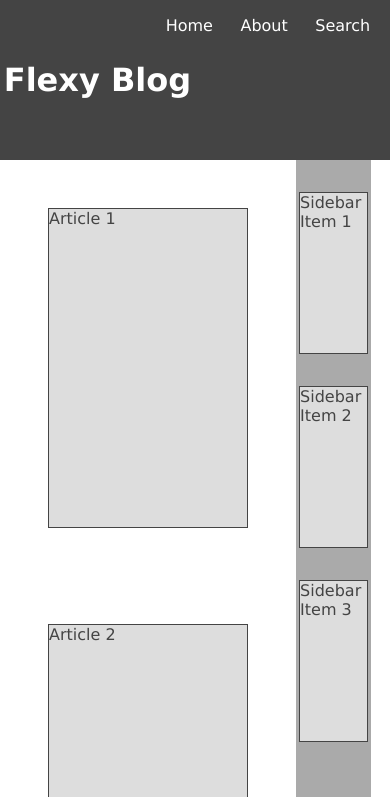
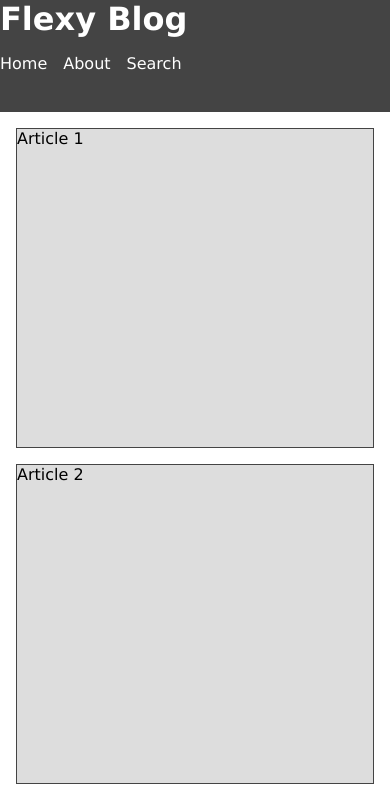
Before and after one commit to nmughal/flexyblog, a plain HTML site: page index.html in a window 390 px wide. Shown: the top 797 px of the page. Drawn offline with Linux system fonts and the light colour scheme.

Commit message:
modified css properties to begin with the mobile first strategy, added the viewport <meta> tag, and editted README file

```diff
--- a/index.html
+++ b/index.html
@@ -3,6 +3,10 @@
     <head>
         <meta charset='utf-8'>
         <title>Flexy Blog</title>
+
+        <meta name='viewport' content='width=device-width, initial-scale=1, maximum-scale=1'>
+        <meta name='author' content='Nadia'>
+
         <link rel='stylesheet' type='text/css' href='style.css'>
     </head>
     <body>
--- a/style.css
+++ b/style.css
@@ -1,6 +1,3 @@
-
-/* resetting some browser-default styles */
-/* DO NOT CHANGE THESE */
 
 html,body,header,main,footer,section,aside,h1,h2,h3,h4,p {
   margin:0;
@@ -8,98 +5,83 @@ html,body,header,main,footer,section,aside,h1,h2,h3,h4,p {
 }
 
 body {
-    /* DO NOT CHANGE THESE */
   font-family: Verdana, Arial, sans-serif;
 }
 
-.container {
-  display: flex;
-  justify-content: space-between;
-  width: 95%;
-}
-
 .hero {
-    /* DO NOT CHANGE THESE */
   background-color: #444444;
-    display: flex;
-    height: 10em;
-    justify-content: space-between;
+  height: 7em;
 }
 
 .hero h1 {
-    /* DO NOT CHANGE THESE */
   color: #ffffff;
-    display: flex;
-    justify-content: center;
-    align-self: center;
-    flex: 0 0 50%;
 }
 
-ul {
+.hero ul {
+  list-style: none;
   display: flex;
   flex-direction: row;
-  list-style: none;
-  justify-content: flex-end;
+  justify-content: flex-start;
+  padding-left: 0;
 }
 
-.hero li {
-  flex: 0 0 50%;
+.hero nav li a {
+  color: #ffffff;
+  text-decoration: none;
+  padding-right: 1em;
 }
 
-li a {
-  color: white;
-  text-decoration: none;
+.container {}
+  justify-content: space-between;
+  width: 90%;
 }
 
 .posts {
-    /* DO NOT CHANGE THESE */
   color: #444444;
   display: flex;
   justify-content: space-around;
   flex-wrap: wrap;
-    flex: 4 0 20%;
 }
 
 .posts article {
-    /* DO NOT CHANGE THESE */
   box-sizing: border-box;
   background-color: #dddddd;
   border: 1px solid #444444;
-    height: 20em; /* this is just so we can see the articles since they have no content */
-    margin: 3em;
-    flex: 1 0 30%;
+  height: 20em;
+  margin: 1em;
+  flex: 0 0 95%;
 }
 
 .sidebar {
-    /* DO NOT CHANGE THESE */
   background-color: #aaaaaa;
   color: #444444;
-    flex: 0 0 20%;
   display: flex;
   flex-direction: column;
   align-items: center;
+  flex: 0 0 20%;
 }
 
 .sidebar section {
-    /* DO NOT CHANGE THESE */
   background-color: #dddddd;
   border: 1px solid #444444;
-    height: 10em; /* this is just so we can see the articles since they have no content */
+  height: 10em;
   width: 90%;
-    margin-top: 2em;
+  margin: 2em 0;
 }
 
 footer {
-    /* DO NOT CHANGE THESE */
   background-color: #444444;
   color: #eeeeee;
-    display: flex;
-    height: 8em;
-    justify-content: space-between;
+  height: 10em;
+  padding-top: 2em;
+}
+
+footer nav li a {
+  color: white;
 }
 
 footer p {
-  display: flex;
-  justify-content: flex-end;
   margin-top: 1em;
+  padding-top: 1em;
+  padding-left: 0.5em;
 }
```
Also changed, not shown: 1 other file. Lines whose indentation alone changed are shown as unchanged.
